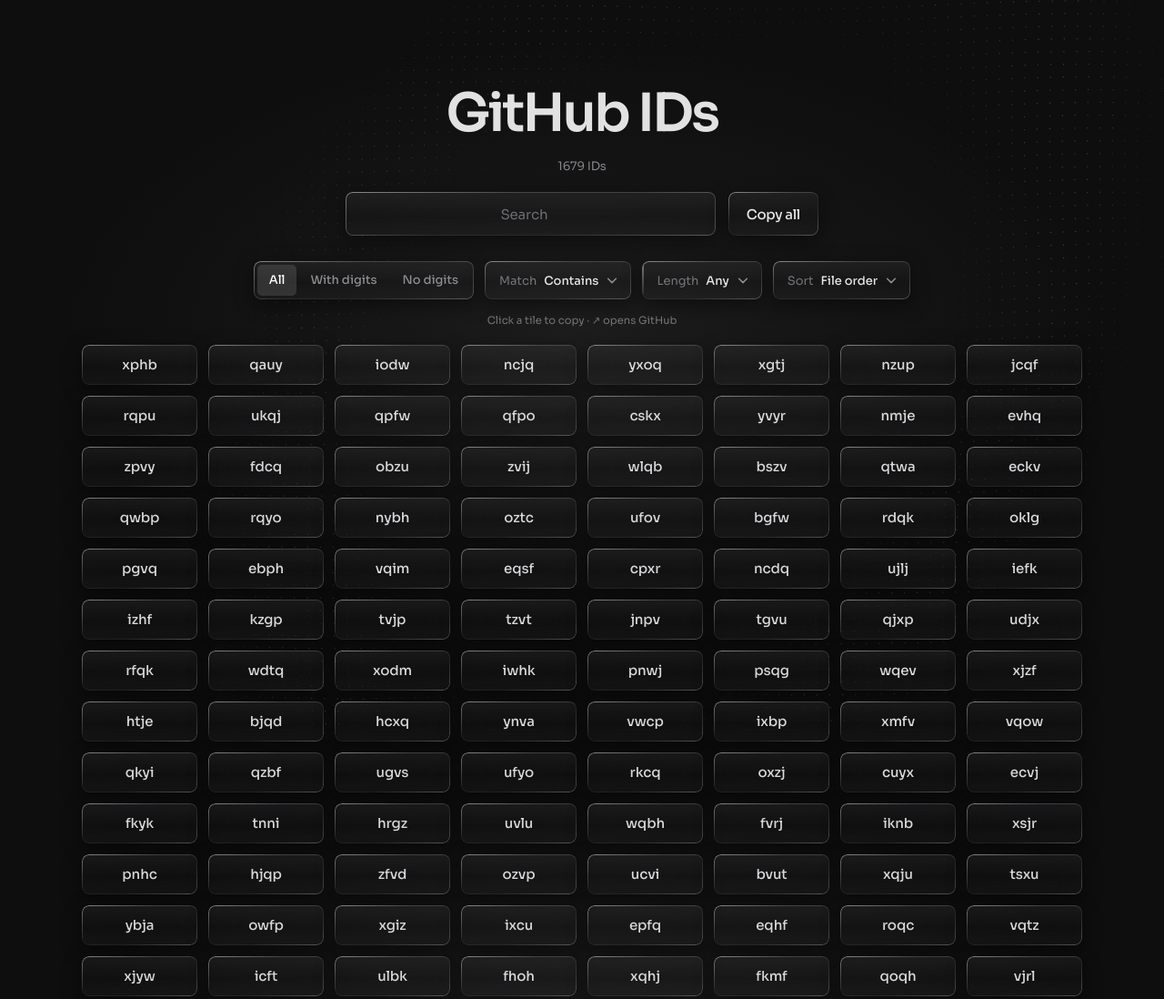
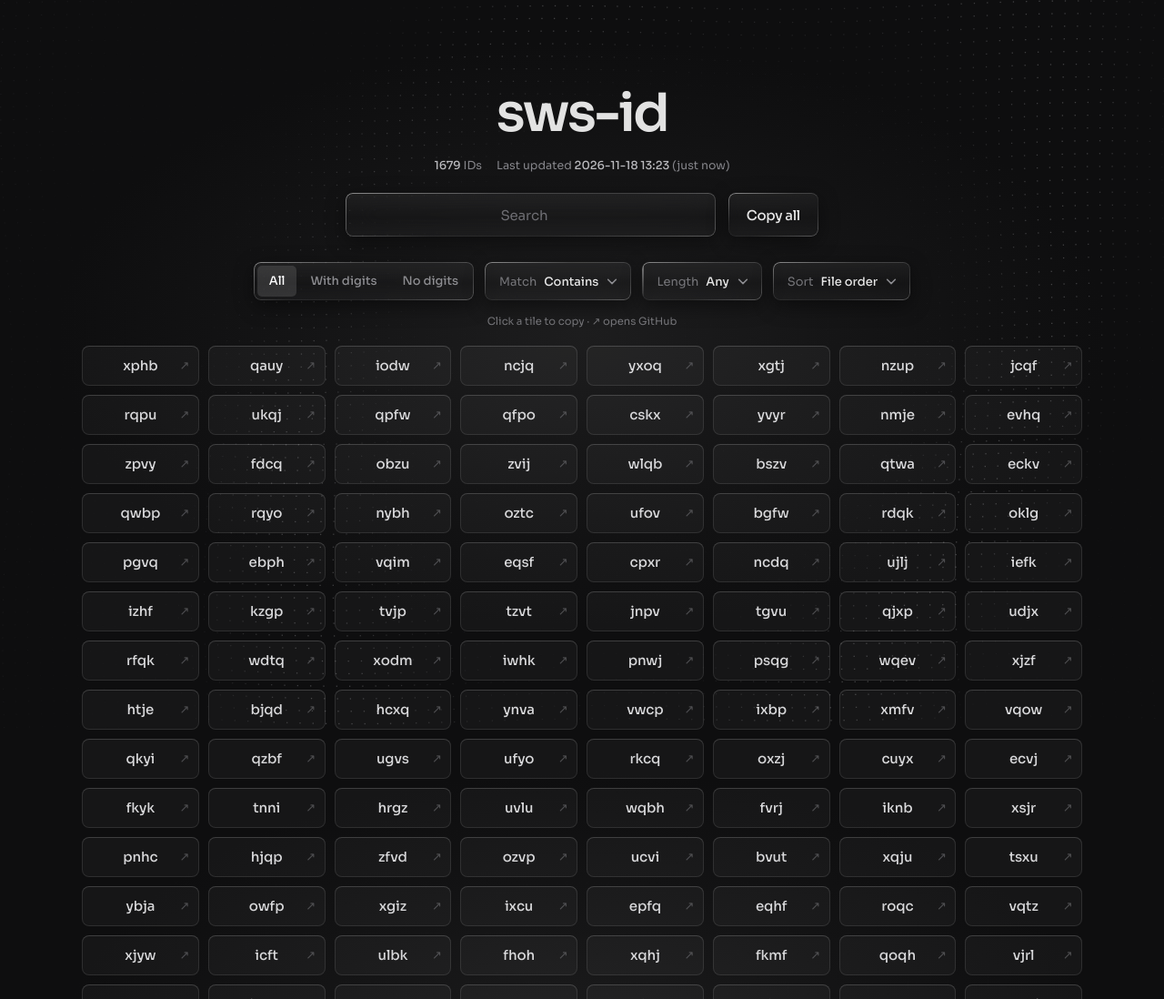
Before and after one commit to tadx/github-ids, a plain HTML site: page index.html in a window 1280 px wide. Shown: the top 1098 px of the page at 91% size. Drawn offline with Linux system fonts and the light colour scheme; animation ran at ten frames a second.

Commit message:
Rebrand to sws-id, lighten rendering, add Last updated
Co-Authored-By: Claude Sonnet 5.5 <noreply@anthropic.com>
Claude-Session: https://claude.ai/code/session_012VQGD8xtwixafqKHFTJLQg

```diff
--- a/index.html
+++ b/index.html
@@ -3,10 +3,11 @@
 <head>
 <meta charset="utf-8">
 <meta name="viewport" content="width=device-width, initial-scale=1, viewport-fit=cover">
-<title>Nocturne IDs</title>
+<title>sws-id</title>
+<meta name="description" content="sws-id">
 <link rel="preconnect" href="https://fonts.googleapis.com">
 <link rel="preconnect" href="https://fonts.gstatic.com" crossorigin>
-<link href="https://fonts.googleapis.com/css2?family=Sora:wght@400;500;600;700&display=swap" rel="stylesheet">
+<link href="https://fonts.googleapis.com/css2?family=Sora:wght@400;500;600&display=swap" rel="stylesheet">
 <style>
 @property --a{syntax:"<angle>";initial-value:0deg;inherits:false}
 :root{--bg:#0f0f10;--text:#e4e4e4;--muted:#85858a;box-sizing:border-box}
@@ -18,8 +19,10 @@ main{position:relative;z-index:1;display:flex;flex-direction:column;align-items:
 main>*{pointer-events:auto}
 h1{font-size:clamp(48px,7vw,58px);font-weight:600;letter-spacing:-.045em;line-height:1;margin:0 0 20px;color:#e2e2e2}
 p{margin:0 0 20px;font-size:13px;letter-spacing:-.01em;color:var(--muted)}
+.meta{display:flex;gap:6px 16px;flex-wrap:wrap;justify-content:center;margin:0 0 22px;font-size:12.5px;color:var(--muted)}
+.meta b{font-weight:500;color:#b9b9bd}
 
-/* glass + gradient outline */
+/* glass + gradient outline (controls only) */
 .glass{position:relative;border-radius:8px;background:linear-gradient(180deg,rgba(255,255,255,.055) 0%,rgba(255,255,255,.012) 55%,rgba(255,255,255,.03) 100%);-webkit-backdrop-filter:blur(16px) saturate(1.5);backdrop-filter:blur(16px) saturate(1.5);box-shadow:inset 0 1px 0 rgba(255,255,255,.10),0 6px 22px rgba(0,0,0,.45);transition:box-shadow .3s,background .3s,transform .15s}
 .glass::before{content:"";position:absolute;inset:0;border-radius:inherit;padding:1.2px;pointer-events:none;background:linear-gradient(155deg,rgba(255,255,255,.42),rgba(255,255,255,.07) 38%,rgba(255,255,255,.05) 62%,rgba(255,255,255,.28));-webkit-mask:linear-gradient(#000 0 0) content-box,linear-gradient(#000 0 0);-webkit-mask-composite:xor;mask:linear-gradient(#000 0 0) content-box exclude,linear-gradient(#000 0 0)}
 .glass:hover,.glass:focus-within{background:linear-gradient(180deg,rgba(255,255,255,.095),rgba(255,255,255,.025) 55%,rgba(255,255,255,.055));box-shadow:inset 0 1px 0 rgba(255,255,255,.18),0 0 30px rgba(255,255,255,.10),0 6px 22px rgba(0,0,0,.45)}
@@ -33,12 +36,11 @@ p{margin:0 0 20px;font-size:13px;letter-spacing:-.01em;color:var(--muted)}
 .btn{height:48px;padding:0 20px;border:0;cursor:pointer;color:#e6e6e6;font:500 15px/1 "Sora",sans-serif;letter-spacing:-.02em}
 .btn:active{transform:scale(.98)}
 
-.filters{display:flex;gap:12px;flex-wrap:wrap;justify-content:center;align-items:center;margin-bottom:26px;width:100%;max-width:760px}
+.filters{position:relative;z-index:5;display:flex;gap:12px;flex-wrap:wrap;justify-content:center;align-items:center;margin-bottom:26px;width:100%;max-width:760px}
 .seg{display:flex;padding:4px;gap:2px}
 .seg button{all:unset;cursor:pointer;height:34px;padding:0 13px;border-radius:5px;font:500 13px/34px "Sora","Hiragino Sans",sans-serif;color:#8d8d91;transition:color .2s,background .2s}
 .seg button:hover{color:#fff}
 .seg button.on{color:#fff;background:rgba(255,255,255,.12)}
-.filters{position:relative;z-index:5}
 .dd{padding:4px}
 .dd.open{z-index:30}
 .dd-btn{all:unset;box-sizing:border-box;cursor:pointer;display:flex;align-items:center;gap:8px;height:34px;padding:0 10px 0 12px;border-radius:5px;font:500 13px/1 "Sora",sans-serif;color:#e6e6e6;white-space:nowrap}
@@ -47,7 +49,7 @@ p{margin:0 0 20px;font-size:13px;letter-spacing:-.01em;color:var(--muted)}
 .dd-btn svg{width:14px;height:14px;fill:none;stroke:#8d8d91;stroke-width:1.8;stroke-linecap:round;stroke-linejoin:round;transition:transform .2s}
 .dd.open .dd-btn svg{transform:rotate(180deg)}
 .dd-menu{position:absolute;left:0;top:calc(100% + 8px);min-width:100%;padding:5px;border-radius:8px;text-align:left;
-  background:linear-gradient(180deg,rgba(40,40,43,.96),rgba(24,24,26,.96));-webkit-backdrop-filter:blur(18px);backdrop-filter:blur(18px);
+  background:linear-gradient(180deg,rgba(40,40,43,.98),rgba(24,24,26,.98));
   border:1px solid rgba(255,255,255,.14);box-shadow:0 14px 40px rgba(0,0,0,.6),inset 0 1px 0 rgba(255,255,255,.08);
   max-height:260px;overflow-y:auto;opacity:0;visibility:hidden;transform:translateY(-4px);transition:opacity .15s,transform .15s,visibility .15s}
 .dd.open .dd-menu{opacity:1;visibility:visible;transform:none}
@@ -58,13 +60,20 @@ p{margin:0 0 20px;font-size:13px;letter-spacing:-.01em;color:var(--muted)}
 .dd-menu::-webkit-scrollbar{width:6px}
 .dd-menu::-webkit-scrollbar-thumb{background:rgba(255,255,255,.18);border-radius:3px}
 .hint{font-size:11.5px;color:#76767a;margin:-10px 0 20px}
-.grid{width:100%;max-width:1100px;display:grid;grid-template-columns:repeat(auto-fill,minmax(120px,1fr));gap:12px}
-.id{display:block;height:44px;line-height:44px;color:#d8d8da;font-size:15px;font-weight:500;letter-spacing:-.01em;overflow:hidden;text-overflow:ellipsis;white-space:nowrap;padding:0 10px;cursor:pointer;user-select:none}
-.id:hover,.id:focus-visible{color:#fff;outline:none}
-.id.copied{color:#9fe3b4}
-.id .go{position:absolute;right:4px;top:4px;width:24px;height:36px;line-height:36px;color:#76767a;text-decoration:none;font-size:13px;opacity:0;transition:opacity .2s,color .2s}
-.id:hover .go,.id:focus-within .go{opacity:1}
-.id .go:hover{color:#fff}
+
+/* lightweight tiles: no blur, no mask, no animation */
+.grid{width:100%;max-width:1100px;display:grid;grid-template-columns:repeat(auto-fill,minmax(120px,1fr));gap:10px}
+.tile{position:relative;display:block;height:44px;line-height:44px;padding:0 10px;border-radius:8px;cursor:pointer;user-select:none;
+  color:#d8d8da;font-size:15px;font-weight:500;letter-spacing:-.01em;overflow:hidden;text-overflow:ellipsis;white-space:nowrap;
+  background:rgba(255,255,255,.035);box-shadow:inset 0 0 0 1px rgba(255,255,255,.10),inset 0 1px 0 rgba(255,255,255,.08);
+  transition:background .15s,color .15s,box-shadow .15s}
+.tile:hover,.tile:focus-visible{color:#fff;background:rgba(255,255,255,.08);box-shadow:inset 0 0 0 1px rgba(255,255,255,.28),inset 0 1px 0 rgba(255,255,255,.16);outline:none}
+.tile.copied{color:#9fe3b4;box-shadow:inset 0 0 0 1px rgba(159,227,180,.45)}
+.tile .go{position:absolute;right:4px;top:4px;width:24px;height:36px;line-height:36px;color:#76767a;text-decoration:none;font-size:13px;opacity:0;transition:opacity .15s,color .15s}
+.tile:hover .go,.tile:focus-within .go{opacity:1}
+.tile .go:hover{color:#fff}
+@media (hover:none){.tile .go{opacity:.6}}
+#more{height:1px;width:100%}
 .empty{color:var(--muted);font-size:13px;padding:30px 0}
 #picker{display:none;margin-top:6px}
 #picker.show{display:block}
@@ -75,8 +84,8 @@ p{margin:0 0 20px;font-size:13px;letter-spacing:-.01em;color:var(--muted)}
 <body>
 <canvas id="c" aria-hidden="true"></canvas>
 <main>
-  <h1>GitHub IDs</h1>
-  <p id="status">Loading ids.txt…</p>
+  <h1>sws-id</h1>
+  <div class="meta" id="meta"><span id="status">Loading ids.txt…</span></div>
   <div class="bar">
     <div class="glass search"><input id="q" type="search" placeholder="Search" autocomplete="off" spellcheck="false"></div>
     <button class="glass btn" id="copyAll" type="button">Copy all</button>
@@ -95,23 +104,45 @@ p{margin:0 0 20px;font-size:13px;letter-spacing:-.01em;color:var(--muted)}
   <div id="picker"><p>Couldn't load ids.txt automatically (e.g. opened via file://).</p>
     <label class="glass btn"><input id="file" type="file" accept=".txt,text/plain">Choose ids.txt</label></div>
   <div class="grid" id="grid"></div>
+  <div id="more"></div>
 </main>
 <script>
 (function(){
-  var ids=[],shown=[];
-  var grid=document.getElementById('grid'),st=document.getElementById('status'),q=document.getElementById('q');
+  var items=[],shown=[],rendered=0,CHUNK=240,updated=null,flashT=0;
+  var grid=document.getElementById('grid'),st=document.getElementById('status'),meta=document.getElementById('meta'),q=document.getElementById('q'),more=document.getElementById('more');
+  var lastEl=null;
 
+  /* ---------- data ---------- */
   function parse(text){
-    var seen={},out=[];
+    var seen=Object.create(null),out=[];
     text.split(/\r?\n/).forEach(function(l){
       l=l.trim();
-      if(!l||seen[l.toLowerCase()])return;
-      seen[l.toLowerCase()]=1;out.push(l);
+      if(!l)return;
+      var lc=l.toLowerCase();
+      if(seen[lc])return;
+      seen[lc]=1;out.push({s:l,l:lc,d:/\d/.test(l)});
     });
     return out;
   }
-  var digit='all';
-  var openDD=null;
+  function two(n){return n<10?'0'+n:''+n}
+  function fmtDate(d){return d.getFullYear()+'-'+two(d.getMonth()+1)+'-'+two(d.getDate())+' '+two(d.getHours())+':'+two(d.getMinutes())}
+  function ago(d){
+    var s=Math.max(0,(Date.now()-d.getTime())/1000);
+    if(s<60)return 'just now';
+    if(s<3600)return Math.floor(s/60)+'m ago';
+    if(s<86400)return Math.floor(s/3600)+'h ago';
+    if(s<86400*30)return Math.floor(s/86400)+'d ago';
+    return Math.floor(s/86400/30)+'mo ago';
+  }
+  function setMeta(){
+    var n=items.length,f=shown.length;
+    var html='<span><b>'+(f!==n?f+' / ':'')+n+'</b> IDs</span>';
+    if(updated&&!isNaN(updated))html+='<span>Last updated <b>'+fmtDate(updated)+'</b> ('+ago(updated)+')</span>';
+    meta.innerHTML=html;
+  }
+
+  /* ---------- custom dropdown ---------- */
+  var digit='all',openDD=null;
   function closeDD(){if(openDD){openDD.classList.remove('open');openDD=null}}
   document.addEventListener('pointerdown',function(e){if(openDD&&!openDD.contains(e.target))closeDD()});
   document.addEventListener('keydown',function(e){if(e.key==='Escape')closeDD()});
@@ -149,6 +180,7 @@ p{margin:0 0 20px;font-size:13px;letter-spacing:-.01em;color:var(--muted)}
     {v:'orig',t:'File order'},{v:'az',t:'A \u2192 Z'},{v:'za',t:'Z \u2192 A'}
   ],'orig',function(){render()});
 
+  /* ---------- helpers ---------- */
   function copyText(t){
     var p=(navigator.clipboard&&window.isSecureContext)?navigator.clipboard.writeText(t):Promise.reject();
     return p.catch(function(){
@@ -157,7 +189,7 @@ p{margin:0 0 20px;font-size:13px;letter-spacing:-.01em;color:var(--muted)}
     });
   }
   function fillLens(){
-    var set={};ids.forEach(function(x){set[x.length]=1});
+    var set={};items.forEach(function(x){set[x.s.length]=1});
     var o=[{v:'',t:'Any'}];
     Object.keys(set).map(Number).sort(function(a,b){return a-b}).forEach(function(n){
       o.push({v:String(n),t:n+(n===1?' char':' chars')});
@@ -166,98 +198,128 @@ p{margin:0 0 20px;font-size:13px;letter-spacing:-.01em;color:var(--muted)}
   }
   function match(x,k,m){
     if(!k)return true;
-    x=x.toLowerCase();
-    if(m==='starts')return x.indexOf(k)===0;
-    if(m==='ends')return x.length>=k.length&&x.slice(-k.length)===k;
-    if(m==='exact')return x===k;
-    return x.indexOf(k)>-1;
+    var l=x.l;
+    if(m==='starts')return l.indexOf(k)===0;
+    if(m==='ends')return l.length>=k.length&&l.slice(-k.length)===k;
+    if(m==='exact')return l===k;
+    return l.indexOf(k)>-1;
   }
+
+  /* ---------- rendering (chunked, so 1000s of IDs stay light) ---------- */
+  function tile(id){
+    var d=document.createElement('div');
+    d.className='tile';d.textContent=id;d.tabIndex=0;d.setAttribute('role','button');d.title='Click to copy';
+    var go=document.createElement('a');
+    go.className='go';go.textContent='\u2197';go.title='Open on GitHub';
+    go.href='https://github.com/'+encodeURIComponent(id);
+    go.target='_blank';go.rel='noopener noreferrer';
+    d.appendChild(go);
+    return d;
+  }
+  function renderMore(){
+    if(rendered>=shown.length)return;
+    var end=Math.min(shown.length,rendered+CHUNK),f=document.createDocumentFragment();
+    for(var i=rendered;i<end;i++)f.appendChild(tile(shown[i].s));
+    grid.appendChild(f);rendered=end;
+  }
+  var io=('IntersectionObserver' in window)?new IntersectionObserver(function(es){
+    if(es[0].isIntersecting)renderMore();
+  },{rootMargin:'1200px 0px'}):null;
+  if(io)io.observe(more);else addEventListener('scroll',function(){
+    if(innerHeight+scrollY>document.body.scrollHeight-1500)renderMore();
+  },{passive:true});
+
   function render(){
-    var k=q.value.trim().toLowerCase(),m=fMode.get(),len=fLen.get(),s=fSort.get();
-    shown=ids.filter(function(x){
-      var hasD=/\d/.test(x);
-      if(digit==='with'&&!hasD)return false;
-      if(digit==='without'&&hasD)return false;
-      if(len&&x.length!==+len)return false;
+    var k=q.value.trim().toLowerCase(),m=fMode.get(),len=+fLen.get()||0,s=fSort.get();
+    shown=items.filter(function(x){
+      if(digit==='with'&&!x.d)return false;
+      if(digit==='without'&&x.d)return false;
+      if(len&&x.s.length!==len)return false;
       return match(x,k,m);
     });
-    if(s==='az')shown=shown.slice().sort(function(a,b){return a<b?-1:a>b?1:0});
-    if(s==='za')shown=shown.slice().sort(function(a,b){return a<b?1:a>b?-1:0});
-    var f=document.createDocumentFragment();
-    shown.forEach(function(id){
-      var d=document.createElement('div');
-      d.className='glass id';d.textContent=id;d.tabIndex=0;d.setAttribute('role','button');d.title='Click to copy';
-      var go=document.createElement('a');
-      go.className='go';go.textContent='↗';go.title='Open on GitHub';
-      go.href='https://github.com/'+encodeURIComponent(id);
-      go.target='_blank';go.rel='noopener noreferrer';
-      go.addEventListener('click',function(e){e.stopPropagation()});
-      d.appendChild(go);
-      f.appendChild(d);
-    });
-    grid.textContent='';
+    if(s==='az')shown=shown.slice().sort(function(a,b){return a.l<b.l?-1:a.l>b.l?1:0});
+    if(s==='za')shown=shown.slice().sort(function(a,b){return a.l<b.l?1:a.l>b.l?-1:0});
+    grid.textContent='';rendered=0;
     if(!shown.length){var e=document.createElement('div');e.className='empty';e.textContent='No results';grid.appendChild(e)}
-    else grid.appendChild(f);
-    st.textContent=(shown.length!==ids.length?shown.length+' / ':'')+ids.length+' IDs';
+    else{renderMore();if(io){io.unobserve(more);io.observe(more)}}
+    setMeta();
   }
-  function load(text){ids=parse(text);document.getElementById('picker').classList.remove('show');fillLens();render()}
+  function load(text,lm){
+    items=parse(text);
+    if(lm)updated=lm;
+    document.getElementById('picker').classList.remove('show');
+    fillLens();render();
+  }
 
-  q.addEventListener('input',render);
+  /* ---------- events ---------- */
+  var qt=0;
+  q.addEventListener('input',function(){clearTimeout(qt);qt=setTimeout(render,120)});
   document.getElementById('fDigit').addEventListener('click',function(e){
     var b=e.target.closest('button');if(!b)return;
     digit=b.getAttribute('data-v');
     Array.prototype.forEach.call(this.children,function(c){c.classList.toggle('on',c===b)});
     render();
   });
-  function flash(el){
-    var old=el.getAttribute('data-id');
-    el.classList.add('copied');
-    clearTimeout(el._t);el._t=setTimeout(function(){el.classList.remove('copied')},900);
-  }
   grid.addEventListener('click',function(e){
-    var t=e.target.closest('.id');if(!t)return;
+    if(e.target.closest('.go'))return;
+    var t=e.target.closest('.tile');if(!t)return;
     var id=t.firstChild.textContent;
-    copyText(id).then(function(){flash(t);st.textContent='Copied: '+id;setTimeout(render,1100)});
+    copyText(id).then(function(){
+      if(lastEl)lastEl.classList.remove('copied');
+      lastEl=t;t.classList.add('copied');
+      st.textContent='Copied: '+id;
+      clearTimeout(flashT);
+      flashT=setTimeout(function(){t.classList.remove('copied');setMeta()},1100);
+    });
   });
   grid.addEventListener('keydown',function(e){
     if(e.key!=='Enter'&&e.key!==' ')return;
-    var t=e.target.closest('.id');if(!t||e.target!==t)return;
+    var t=e.target.closest('.tile');if(!t||e.target!==t)return;
     e.preventDefault();t.click();
   });
   document.getElementById('copyAll').addEventListener('click',function(){
     var b=this;
-    copyText(shown.join('\n')).then(function(){b.textContent='Copied';setTimeout(function(){b.textContent='Copy all'},1200)});
+    copyText(shown.map(function(x){return x.s}).join('\n')).then(function(){b.textContent='Copied';setTimeout(function(){b.textContent='Copy all'},1200)});
   });
   document.getElementById('file').addEventListener('change',function(e){
     var f=e.target.files[0];if(!f)return;
-    var r=new FileReader();r.onload=function(){load(r.result)};r.readAsText(f);
+    var r=new FileReader();r.onload=function(){load(r.result,new Date(f.lastModified))};r.readAsText(f);
   });
+  setInterval(function(){if(!document.hidden&&updated&&!lastEl)setMeta()},60000);
 
-  fetch('ids.txt',{cache:'no-store'}).then(function(r){if(!r.ok)throw 0;return r.text()}).then(load).catch(function(){
-    st.textContent='ids.txt could not be loaded';
+  fetch('ids.txt',{cache:'no-cache'}).then(function(r){
+    if(!r.ok)throw 0;
+    var h=r.headers.get('last-modified');
+    return r.text().then(function(t){load(t,h?new Date(h):(document.lastModified?new Date(document.lastModified):null))});
+  }).catch(function(){
+    meta.innerHTML='<span>ids.txt could not be loaded</span>';
     document.getElementById('picker').classList.add('show');
   });
 
-  /* ---- background (same as Nocturne) ---- */
+  /* ---------- background: same look, much cheaper ---------- */
   var cv=document.getElementById('c'),ctx=cv.getContext('2d');
-  var W,H,dpr,GAP=14,cols,rows,ripples=[],t0=performance.now();
+  var W,H,dpr,GAP=14,cols,rows,ripples=[],t0=performance.now(),last=0,running=true;
   var reduce=window.matchMedia('(prefers-reduced-motion: reduce)').matches;
   function resize(){
-    dpr=Math.min(window.devicePixelRatio||1,2);
+    dpr=Math.min(window.devicePixelRatio||1,1.5);
     W=innerWidth;H=innerHeight;
     cv.width=W*dpr;cv.height=H*dpr;ctx.setTransform(dpr,0,0,dpr,0,0);
+    GAP=Math.max(14,Math.round(Math.sqrt(W*H/6500)));
     cols=Math.ceil(W/GAP)+2;rows=Math.ceil(H/GAP)+2;
   }
   addEventListener('resize',resize);resize();
   function add(x,y){ripples.push({x:x,y:y,t:performance.now()})}
   addEventListener('pointerdown',function(e){add(e.clientX,e.clientY)});
   setTimeout(function(){add(innerWidth/2,innerHeight/2-40)},300);
-  var SPEED=150,WIDTH=64,LIFE=1500;
-  function frame(){var now=performance.now();
+  var SPEED=150,WIDTH=64,LIFE=1500,FRAME=1000/30;
+  function frame(now){
+    requestAnimationFrame(frame);
+    if(document.hidden||now-last<FRAME)return;
+    last=now;
     var t=(now-t0)/1000;
     ctx.clearRect(0,0,W,H);
     ripples=ripples.filter(function(r){return now-r.t<LIFE});
-    var cx=W/2,cy=H/2-40,maxd=Math.hypot(W,H)/2;
+    var cx=W/2,cy=H/2-40,maxd=Math.hypot(W,H)/2,nr=ripples.length;
     for(var j=0;j<rows;j++){
       for(var i=0;i<cols;i++){
         var bx=i*GAP-GAP/2,by=j*GAP-GAP/2;
@@ -269,7 +331,7 @@ p{margin:0 0 20px;font-size:13px;letter-spacing:-.01em;color:var(--muted)}
         var base=.015+.26*Math.pow(band,2.6)*Math.min(1,Math.max(0,d-.12)*3)*(1-Math.max(0,d-.85)*3);
         if(base<.015)base=.015;
         var glow=0;
-        for(var k=0;k<ripples.length;k++){
+        for(var k=0;k<nr;k++){
           var r=ripples[k],rad=(now-r.t)/1000*SPEED;
           var dist=Math.hypot(x-r.x,y-r.y),diff=dist-rad;
           var fade=1-(now-r.t)/LIFE;
@@ -279,12 +341,15 @@ p{margin:0 0 20px;font-size:13px;letter-spacing:-.01em;color:var(--muted)}
           if(dist>.1&&env>.02){x+=(x-r.x)/dist*env*2.5;y+=(y-r.y)/dist*env*2.5}
         }
         var a=Math.min(.75,base+glow*.5);
-        var s=.65+Math.min(glow,1.2)*.7;
-        ctx.fillStyle='rgba(205,205,210,'+a.toFixed(3)+')';
-        ctx.beginPath();ctx.arc(x,y,s,0,6.2832);ctx.fill();
+        ctx.fillStyle='rgba(205,205,210,'+a.toFixed(2)+')';
+        if(glow>.05){
+          ctx.beginPath();ctx.arc(x,y,.65+Math.min(glow,1.2)*.7,0,6.2832);ctx.fill();
+        }else{
+          ctx.fillRect(x-.65,y-.65,1.3,1.3);
+        }
       }
     }
-    for(var m=0;m<ripples.length;m++){
+    for(var m=0;m<nr;m++){
       var qq=ripples[m],rr=(now-qq.t)/1000*SPEED,f=1-(now-qq.t)/LIFE;
       ctx.strokeStyle='rgba(255,255,255,'+(.04*f*f).toFixed(3)+')';
       ctx.lineWidth=1.5;
@@ -293,7 +358,6 @@ p{margin:0 0 20px;font-size:13px;letter-spacing:-.01em;color:var(--muted)}
       g.addColorStop(0,'rgba(255,255,255,'+(.06*f*f).toFixed(3)+')');g.addColorStop(.6,'rgba(255,255,255,'+(.02*f*f).toFixed(3)+')');g.addColorStop(1,'rgba(255,255,255,0)');
       ctx.fillStyle=g;ctx.fillRect(0,0,W,H);
     }
-    requestAnimationFrame(frame);
   }
   requestAnimationFrame(frame);
 })();
```
